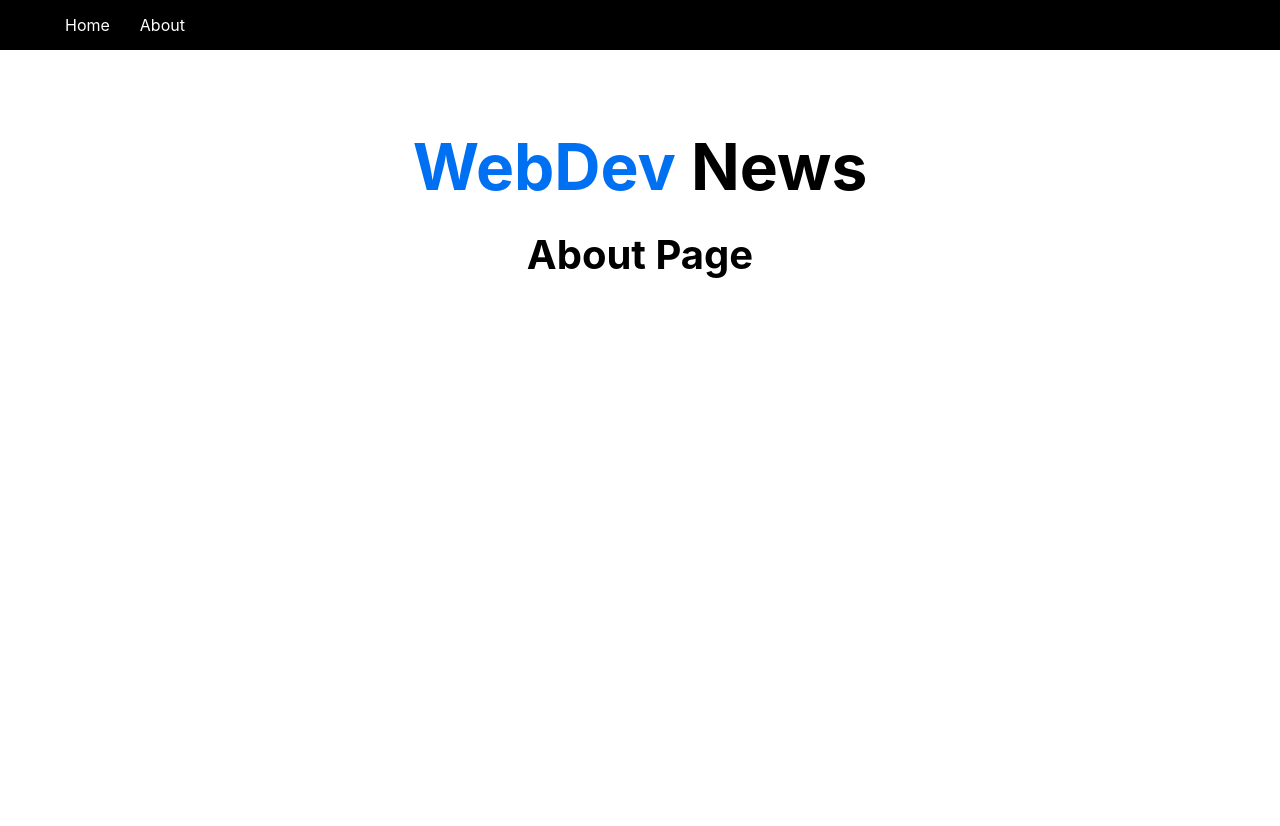
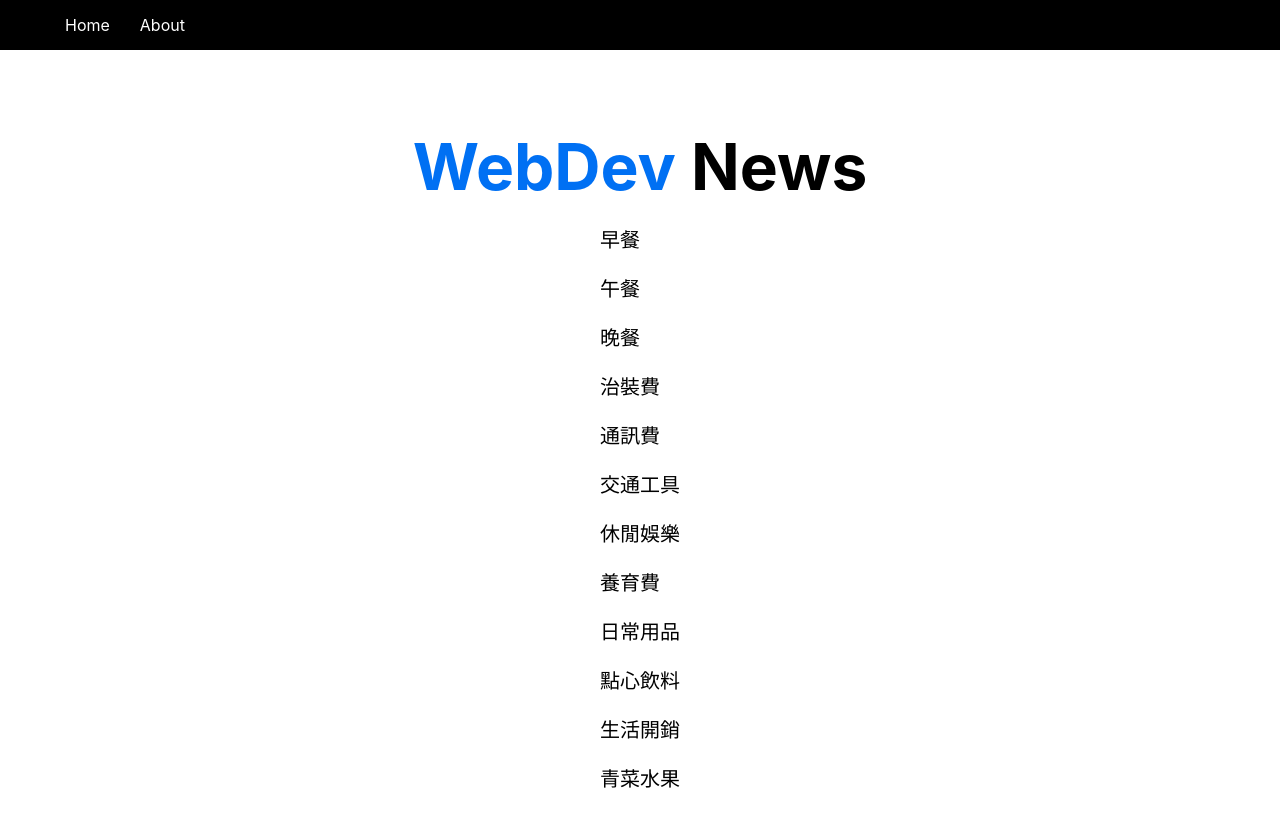
Before and after one commit to ste900811/selfExpenses, a Next.js app: page /about in a window 1280 px wide. Shown: the top 826 px of the page. Built offline with nearby package versions, Linux system fonts and the light colour scheme.

Commit message:
Add activity Types section

```diff
--- /dev/null
+++ b/datas/activityTypes.tsx
@@ -0,0 +1,18 @@
+const activityTypes = () => {
+  return ([
+  "早餐",
+  "午餐",
+  "晚餐",
+  "治裝費",
+  "通訊費",
+  "交通工具",
+  "休閒娛樂",
+  "養育費",
+  "日常用品",
+  "點心飲料",
+  "生活開銷",
+  "青菜水果"
+  ]);
+}
+
+export default activityTypes;
--- a/pages/about.tsx
+++ b/pages/about.tsx
@@ -1,13 +1,16 @@
 import Head from "next/head";
+import activityTypes from "../datas/activityTypes";
 
 export default function About() {
+  const activities: any = activityTypes();
+
   return (
     <div>
       <Head>
         <title>About Page</title>
       </Head>
 
-      <h1>About Page</h1>
+      {activities.map((activity: String) => <p>{activity}</p>)}
     </div>
   );
 }
```
Also changed, not shown: package.json (+5 -4 lines), 2 other files (tests, documents, lock files or other folders).
